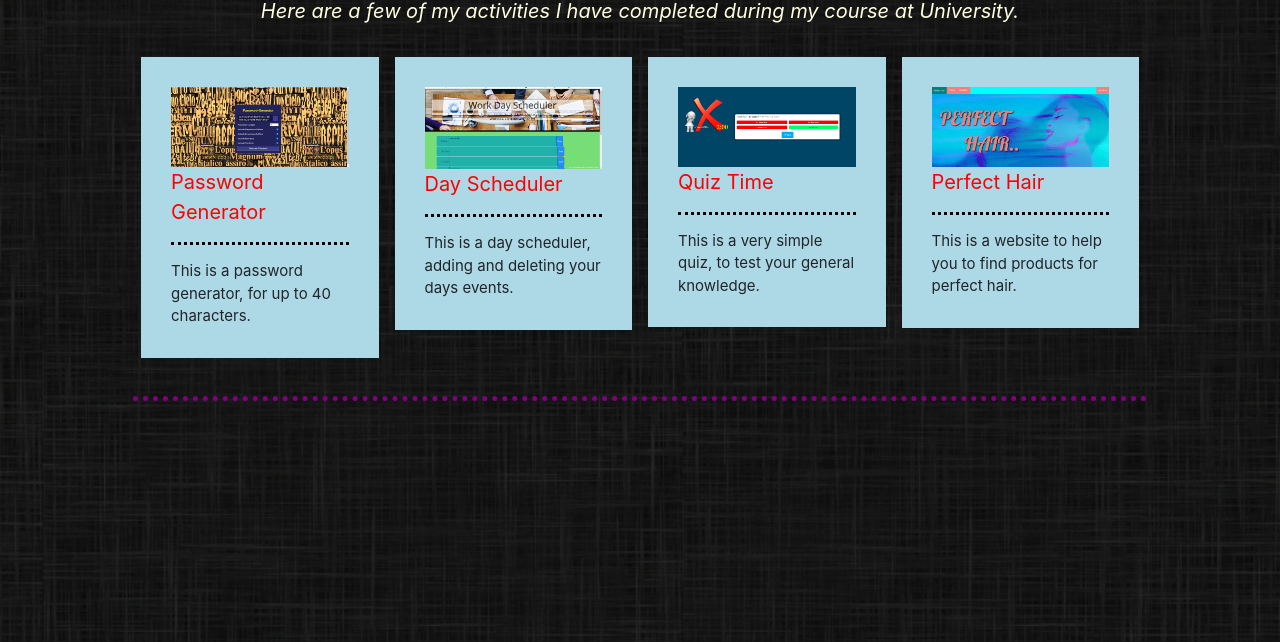
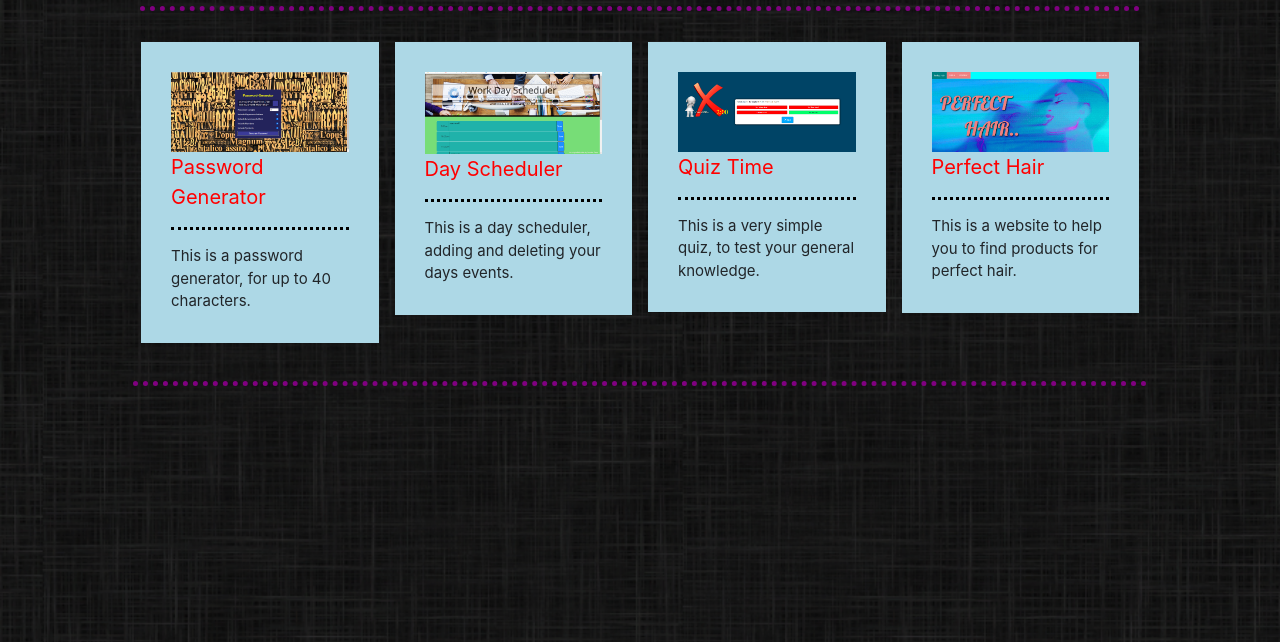
Before and after one commit to damian545/new-updatedportfolio, a plain HTML site: page uni.html in a window 1280 px wide. Shown: the part 158-800 px from the top of the page. Drawn offline with nearby package versions, Linux system fonts and the light colour scheme.

Commit message:
last commit

```diff
--- a/style1.css
+++ b/style1.css
@@ -7,6 +7,7 @@ body {
 hr {
   width: 35%;
   color: lightgrey;
+  margin-left: 15px;
 }
 a {
   font-style: oblique;
--- a/uni.html
+++ b/uni.html
@@ -48,12 +48,12 @@
     </nav>
     <div class="main">
       <br />
-      <hr style="border-top: 5px dotted purple; width: 100%" />
       <h2>University Activities.</h2>
       <p style="font-size: 20px">
-        Here are a few of my activities I have completed during my course at
+        Here are a few of my activities I have completed during the course at
         University.
       </p>
+      <hr style="border-top: 5px dotted purple; width: 100%" />
 
       <!-- Portfolio Gallery Grid -->
       <div class="row">
```
Also changed, not shown: aboutme.html (+1 -1 lines), contactme.html (+1 -1 lines), currentjob.html (+1 -0 lines), index.html (+1 -1 lines), package-lock.json (added).
